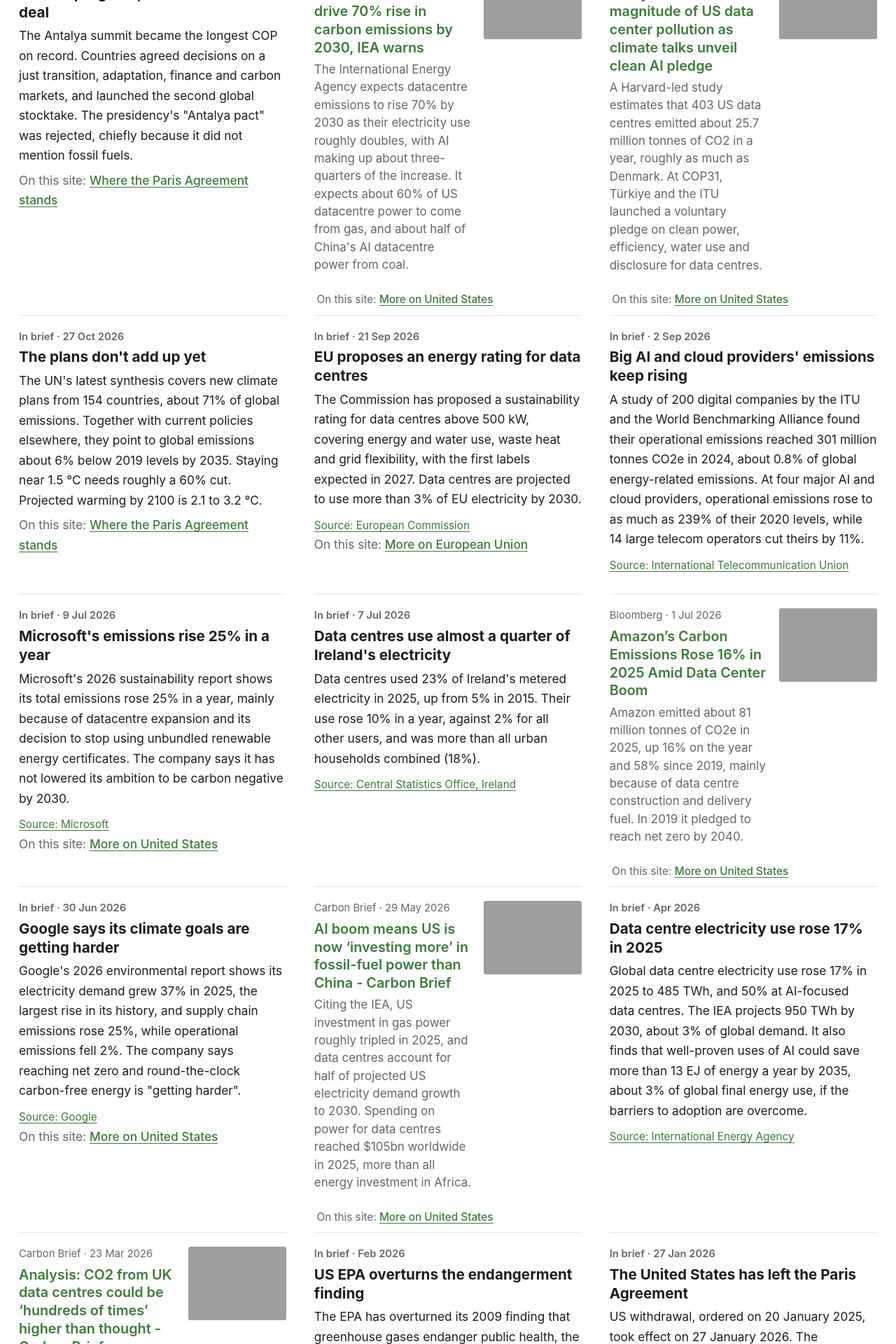
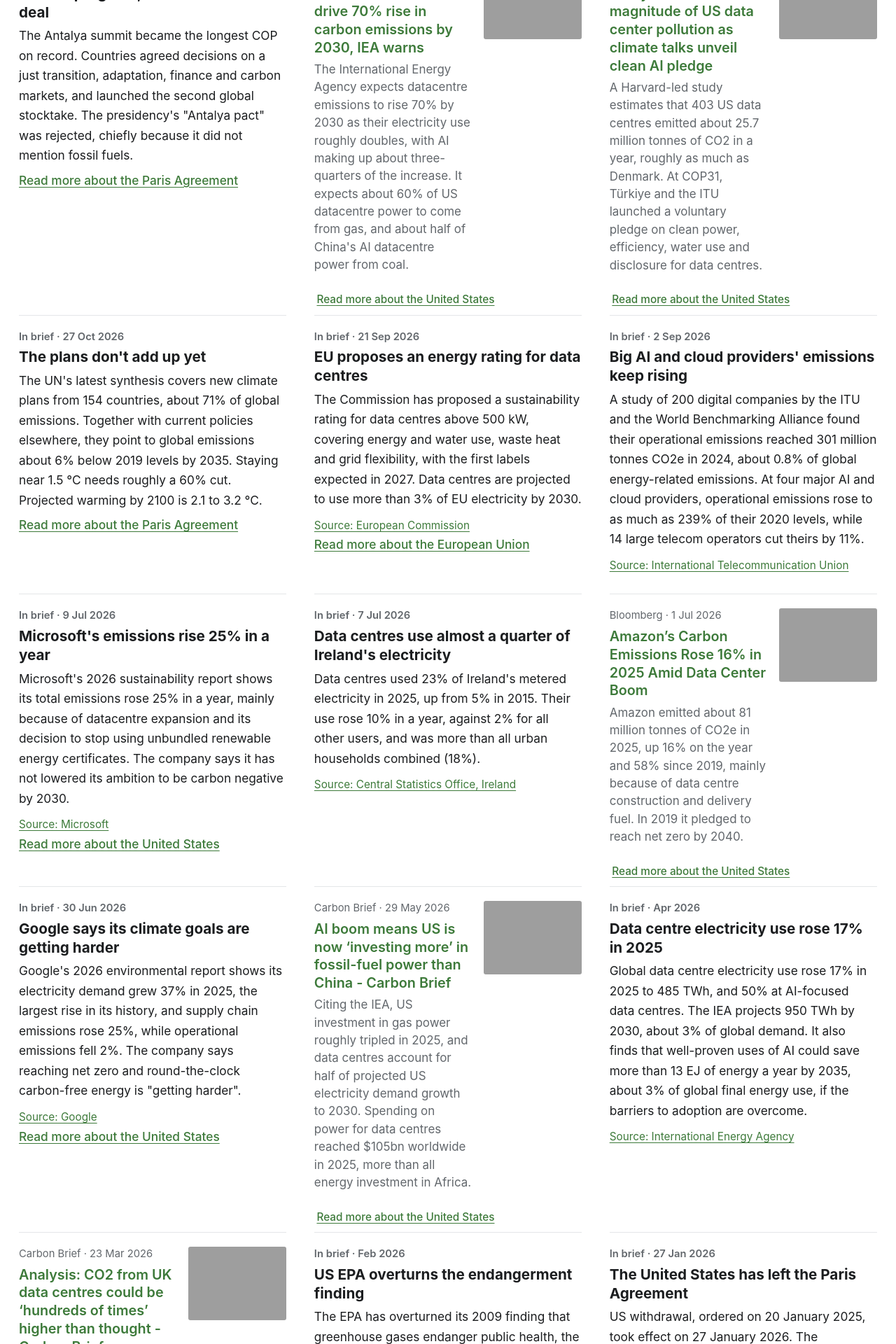
Before and after one commit to multiplicit-com/carbonhandprint, a Jekyll site: the page built from news.html, in a window 1280 px wide. Shown: the part 345-2265 px from the top of the page at 70% size. Built offline with Jekyll 4.4.1, drawn with Linux system fonts in a browser that asks for light colours; some of the changed text lies outside the part shown; grey boxes are pictures that could not be loaded.

Commit message:
Use Read more links on news cards and In brief items
Co-Authored-By: Claude Opus 5.5 <noreply@anthropic.com>
Claude-Session: https://claude.ai/code/session_01Li7jXRtkERso7tJFT24TLP

```diff
--- a/_data/countries.yml
+++ b/_data/countries.yml
@@ -552,6 +552,7 @@ ethiopia:
 
 eu:
   name: European Union
+  the: true
   region: Europe
   accent: blue
   lede: Negotiates as one bloc and makes a joint pledge for all its member states.
@@ -1365,6 +1366,7 @@ peru:
 
 philippines:
   name: Philippines
+  the: true
   region: Asia
   accent: plum
   lede: A large renewables pipeline, and a climate pledge that is mostly conditional on finance.
@@ -1806,6 +1808,7 @@ turkiye:
 
 uae:
   name: United Arab Emirates
+  the: true
   region: Middle East
   accent: teal
   lede: Host of COP28 in 2023, aiming for net zero by 2050 while expanding gas.
@@ -1861,6 +1864,7 @@ uae:
 
 uk:
   name: United Kingdom
+  the: true
   region: Europe
   accent: blue
   lede: The first major economy to put net zero by 2050 into law, now aiming for clean power by 2030.
@@ -1924,6 +1928,7 @@ uk:
 
 us:
   name: United States
+  the: true
   region: Americas
   accent: orange
   lede: The world's second-largest emitter has left the Paris Agreement and rolled back much of its federal climate policy.
--- a/_includes/newscards.html
+++ b/_includes/newscards.html
@@ -1,14 +1,14 @@
 {% assign items = site.news | sort: "date" | reverse %}{% if include.tag %}{% assign items = items | where_exp: "n", "n.tags contains include.tag" %}{% endif %}{% if include.country %}{% assign items = items | where_exp: "n", "n.countries contains include.country" %}{% endif %}
 <ul class="newscards">
 {% for n in items limit: include.limit | default: 1000 %}{% assign host = n.link | split: "/" %}{% if n.date_precision == "month" %}{% assign d = n.date | date: "%b %Y" %}{% else %}{% assign d = n.date | date: "%-d %b %Y" %}{% endif %}
-  {% capture onsite %}{% if n.related %}{% for r in n.related %}<a href="{{ r.url | relative_url }}">{{ r.title }}</a>{% endfor %}{% elsif n.countries %}{% assign ck = n.countries | first %}{% assign cu = '/countries/' | append: ck | append: '/' %}{% unless page.url == cu %}<a href="{{ cu | relative_url }}">More on {{ site.data.countries[ck].name }}</a>{% endunless %}{% elsif n.tags contains "paris-agreement" %}{% unless page.url == "/paris-agreement/" %}<a href="{{ '/paris-agreement/' | relative_url }}">Where the Paris Agreement stands</a>{% endunless %}{% endif %}{% endcapture %}{% assign onsite = onsite | strip %}
+  {% capture onsite %}{% if n.related %}{% for r in n.related %}<a href="{{ r.url | relative_url }}">Read more {{ r.title }}</a>{% endfor %}{% elsif n.countries %}{% assign ck = n.countries | first %}{% assign cu = '/countries/' | append: ck | append: '/' %}{% unless page.url == cu %}{% assign cn = site.data.countries[ck].name %}{% if site.data.countries[ck].the %}{% assign cn = "the " | append: cn %}{% endif %}<a href="{{ cu | relative_url }}">Read more about {{ cn }}</a>{% endunless %}{% elsif n.tags contains "paris-agreement" %}{% unless page.url == "/paris-agreement/" %}<a href="{{ '/paris-agreement/' | relative_url }}">Read more about the Paris Agreement</a>{% endunless %}{% endif %}{% endcapture %}{% assign onsite = onsite | strip %}
   {% if n.snippet %}<li class="snippet">
     <span class="sn-label">In brief · <time datetime="{{ n.date | date_to_xmlschema }}">{{ d }}</time></span>
     <strong class="sn-title">{{ n.title }}</strong>
     <p>{{ n.description }}</p>
     {% assign cited = false %}{% if onsite != "" %}{% if n.related %}{% assign tu = n.related.first.url %}{% elsif n.countries %}{% assign tu = '/countries/' | append: n.countries.first | append: '/' %}{% else %}{% assign tu = '/paris-agreement/' %}{% endif %}{% assign tp = site.pages | where: "url", tu | first %}{% if tp.content contains n.link %}{% assign cited = true %}{% endif %}{% if tp.country %}{% assign tc = site.data.countries[tp.country] %}{% for f in tc.facts %}{% if f.url == n.link %}{% assign cited = true %}{% endif %}{% endfor %}{% endif %}{% endif %}
     {% unless cited %}<a class="sn-src" href="{{ n.link }}" rel="nofollow noopener">Source: {{ n.source }}</a>{% endunless %}
-    {% if onsite != "" %}<p class="onsite">On this site: {{ onsite }}</p>{% endif %}
+    {% if onsite != "" %}<p class="onsite">{{ onsite }}</p>{% endif %}
   </li>{% else %}<li><a class="linkcard{% if n.card_image %} has-img{% endif %}" href="{{ n.link }}" rel="nofollow noopener">
     {% if n.card_image %}<img src="{{ n.card_image }}" alt="" loading="lazy" referrerpolicy="no-referrer" onerror="this.parentNode.classList.remove('has-img');this.remove()">{% endif %}
     <span class="lc-body">
@@ -16,6 +16,6 @@
       <span class="lc-title">{{ n.link_title | default: n.title }}</span>
       {% if n.description %}<span class="lc-desc">{{ n.description }}</span>{% endif %}
     </span>
-  </a>{% if onsite != "" %}<p class="onsite">On this site: {{ onsite }}</p>{% endif %}</li>{% endif %}
+  </a>{% if onsite != "" %}<p class="onsite">{{ onsite }}</p>{% endif %}</li>{% endif %}
 {% endfor %}
 </ul>
--- a/assets/css/main.css
+++ b/assets/css/main.css
@@ -278,3 +278,5 @@ ul li::marker{color:var(--accent,var(--soft))}
 .postlist a.pl:hover .pl-title{text-decoration-thickness:2px}
 .postlist a.pl:hover .pl-more{text-decoration:underline}
 @media(max-width:520px){.postlist a.pl,.prose .postlist a.pl{grid-template-columns:1fr;gap:.2rem}}
+.newscards .snippet,.newscards .snippet p,.newscards .sn-title{overflow-wrap:anywhere;min-width:0}
+.newscards>li{min-width:0}
```
Also changed, not shown: _news/2019-02-03-vtt-carbon-handprint-framework.md (+2 -2 lines), _news/2022-09-21-international-carbon-handprint-award.md (+1 -1 lines), _news/2026-11-22-cop31-antalya.md (+1 -1 lines).
